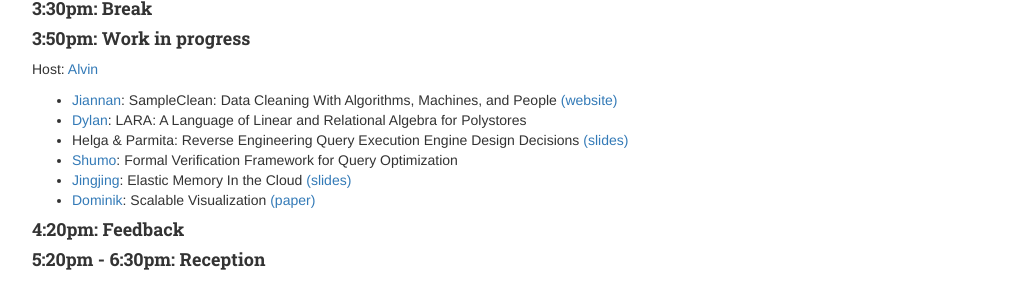
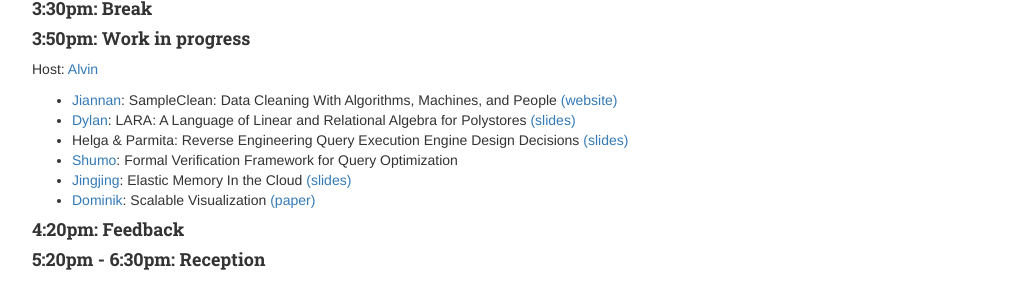
Before and after one commit to uwdb/website, a Jekyll site: the page built from events/database_day/2015/database_day_2015.markdown, in a window 1280 px wide. Shown: the part 1108-1412 px from the top of the page, without its empty margins (123-1156 px from the left). Built offline with Jekyll 4.4.1, drawn with Linux system fonts in a browser that asks for light colours; nearby versions of some CDN libraries; Markdown is read by kramdown in place of the engine named in the settings.

Commit message:
add lara slides

```diff
--- a/events/database_day/2015/database_day_2015.markdown
+++ b/events/database_day/2015/database_day_2015.markdown
@@ -64,7 +64,7 @@
 Host: [Alvin](http://homes.cs.washington.edu/~akcheung/)
 
 - [Jiannan](http://www.cs.berkeley.edu/~jnwang/): SampleClean: Data Cleaning With Algorithms, Machines, and People [(website)](http://sampleclean.org/)
-- [Dylan](https://www.linkedin.com/in/dylanhutchison): LARA: A Language of Linear and Relational Algebra for Polystores
+- [Dylan](https://www.linkedin.com/in/dylanhutchison): LARA: A Language of Linear and Relational Algebra for Polystores [(slides)](slides/2015-12-01-lara-algebra.pdf)
 - Helga & Parmita: Reverse Engineering Query Execution Engine Design Decisions [(slides)](slides/helga_parmita_dbday.pdf)
 - [Shumo](http://shumochu.com/): Formal Verification Framework for Query Optimization
 - [Jingjing](https://homes.cs.washington.edu/~jwang/): Elastic Memory In the Cloud [(slides)](slides/elasticMem.pdf)
```
Also changed, not shown: 1 other file.
